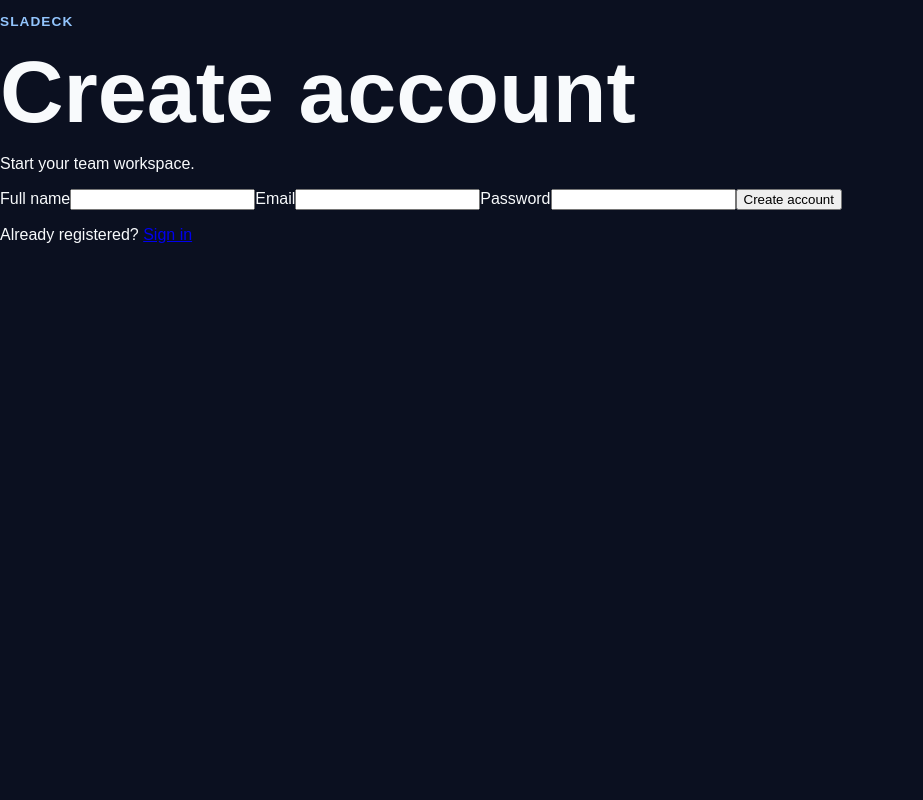
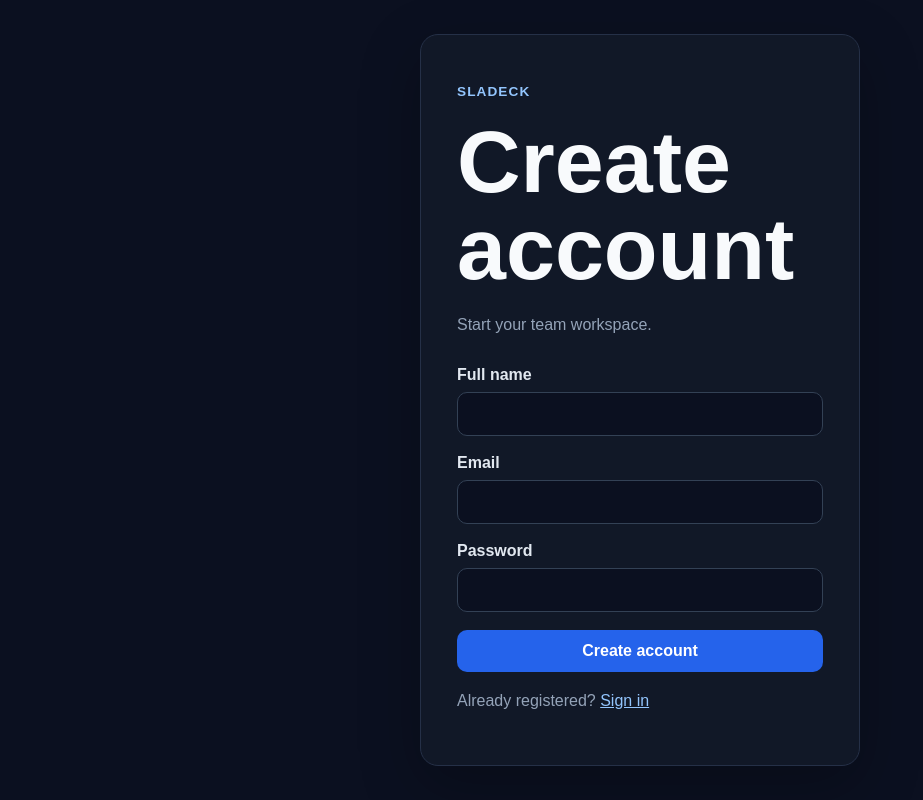
Before and after one commit to marcellabongiolo/SLADeck, a Next.js app in the folder frontend/: page /register in a window 1280 px wide. Shown: the whole page, without its empty margins (0-923 px from the left). Built offline with nearby package versions, Linux system fonts and the light colour scheme.

Commit message:
style: add authentication and dashboard UI

```diff
--- a/frontend/app/globals.css
+++ b/frontend/app/globals.css
@@ -70,3 +70,120 @@ h1 {
   margin: 12px 0;
   color: #cbd5e1;
 }
+
+
+.auth-shell {
+  min-height: 100vh;
+  display: grid;
+  place-items: center;
+  padding: 24px;
+}
+
+.auth-card {
+  width: min(440px, 100%);
+  padding: 36px;
+  border: 1px solid #253047;
+  border-radius: 18px;
+  background: #111827;
+  box-shadow: 0 20px 60px rgba(0,0,0,.25);
+}
+
+.form {
+  display: grid;
+  gap: 18px;
+  margin-top: 28px;
+}
+
+.form label {
+  display: grid;
+  gap: 8px;
+  color: #e2e8f0;
+  font-weight: 600;
+}
+
+input {
+  width: 100%;
+  padding: 12px 14px;
+  border: 1px solid #334155;
+  border-radius: 10px;
+  background: #0b1020;
+  color: #f8fafc;
+  font: inherit;
+}
+
+button,
+.button {
+  display: inline-block;
+  padding: 12px 16px;
+  border: 0;
+  border-radius: 10px;
+  background: #2563eb;
+  color: white;
+  cursor: pointer;
+  font: inherit;
+  font-weight: 700;
+  text-decoration: none;
+}
+
+button:disabled {
+  opacity: .65;
+  cursor: wait;
+}
+
+.secondary {
+  background: #1e293b;
+  border: 1px solid #334155;
+}
+
+.actions {
+  display: flex;
+  gap: 12px;
+  margin-top: 24px;
+}
+
+.muted {
+  color: #94a3b8;
+  line-height: 1.6;
+}
+
+.error {
+  color: #fca5a5;
+}
+
+.success {
+  color: #86efac;
+}
+
+a {
+  color: #93c5fd;
+}
+
+.dashboard-shell {
+  width: min(1100px, calc(100% - 40px));
+  margin: 0 auto;
+  padding: 40px 0;
+}
+
+.topbar {
+  display: flex;
+  justify-content: space-between;
+  gap: 24px;
+  align-items: center;
+  margin-bottom: 32px;
+}
+
+.topbar h1 {
+  margin-bottom: 0;
+  font-size: clamp(2rem, 5vw, 3.5rem);
+}
+
+.dashboard-card {
+  padding: 32px;
+  border: 1px solid #253047;
+  border-radius: 18px;
+  background: #111827;
+}
+
+.dashboard-card h2 {
+  margin-bottom: 4px;
+}
```
